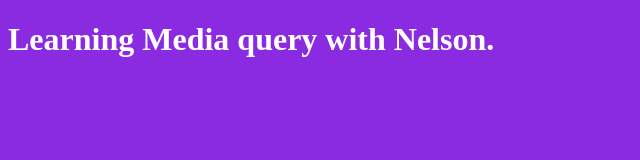
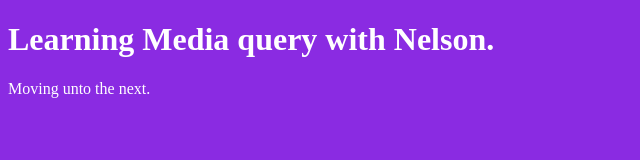
Before and after one commit to nnanyerugo/learning-media-query., a plain HTML site: page index.html in a window 1280 px wide. Shown: the whole page, without its empty margins (0-640 px from the left). Drawn offline with Linux system fonts and the light colour scheme.

Commit message:
Moving unto the next

```diff
--- a/index.html
+++ b/index.html
@@ -8,5 +8,6 @@
   </head>
   <body>
     <h1>Learning Media query with Nelson.</h1>
+    <p>Moving unto the next.</p>
   </body>
 </html>
```
